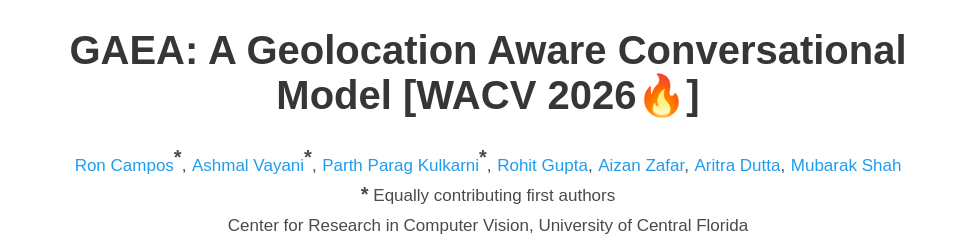
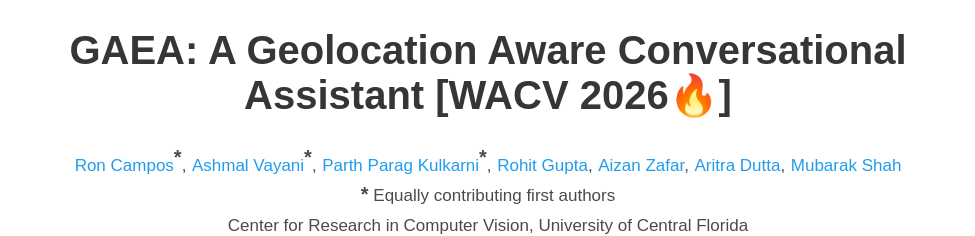
Before and after one commit to UCF-CRCV/GAEA, a plain HTML site: page index.html in a window 1280 px wide. Shown: the top 236 px of the page, without its empty margins (152-1127 px from the left). Drawn offline with nearby package versions, Linux system fonts and the light colour scheme; some icons are missing; a web font is replaced by a local one.

Commit message:
Update index.html

```diff
--- a/index.html
+++ b/index.html
@@ -26,7 +26,7 @@
         content="GAEA: A Geolocation Aware Conversational Model">
   <meta name="keywords" content="Stereotype-Bias Benchmark">
   <meta name="viewport" content="width=device-width, initial-scale=1">
-  <title>GAEA: A Geolocation Aware Conversational Model</title>
+  <title>GAEA: A Geolocation Aware Conversational Assistant</title>
 
   <link href="https://fonts.googleapis.com/css?family=Google+Sans|Noto+Sans|Castoro"
         rel="stylesheet">
@@ -64,7 +64,7 @@
     <div class="container is-max-desktop">
       <div class="columns is-centered">
         <div class="column has-text-centered">
-          <h1 class="title is-2 publication-title">GAEA: A Geolocation Aware Conversational Model [WACV 2026🔥]</h1>
+          <h1 class="title is-2 publication-title">GAEA: A Geolocation Aware Conversational Assistant [WACV 2026🔥]</h1>
           <div class="is-size-5 publication-authors">
             <span class="author-block"><a href="https://www.linkedin.com/in/roncamposj/">Ron Campos</a><sup><b style="font-size: 20px;">*</b></sup>,</span>
             <span class="author-block"><a href="https://ashmalvayani.github.io/">Ashmal Vayani</a><sup><b style="font-size: 20px;">*</b></sup>,</span>
```
